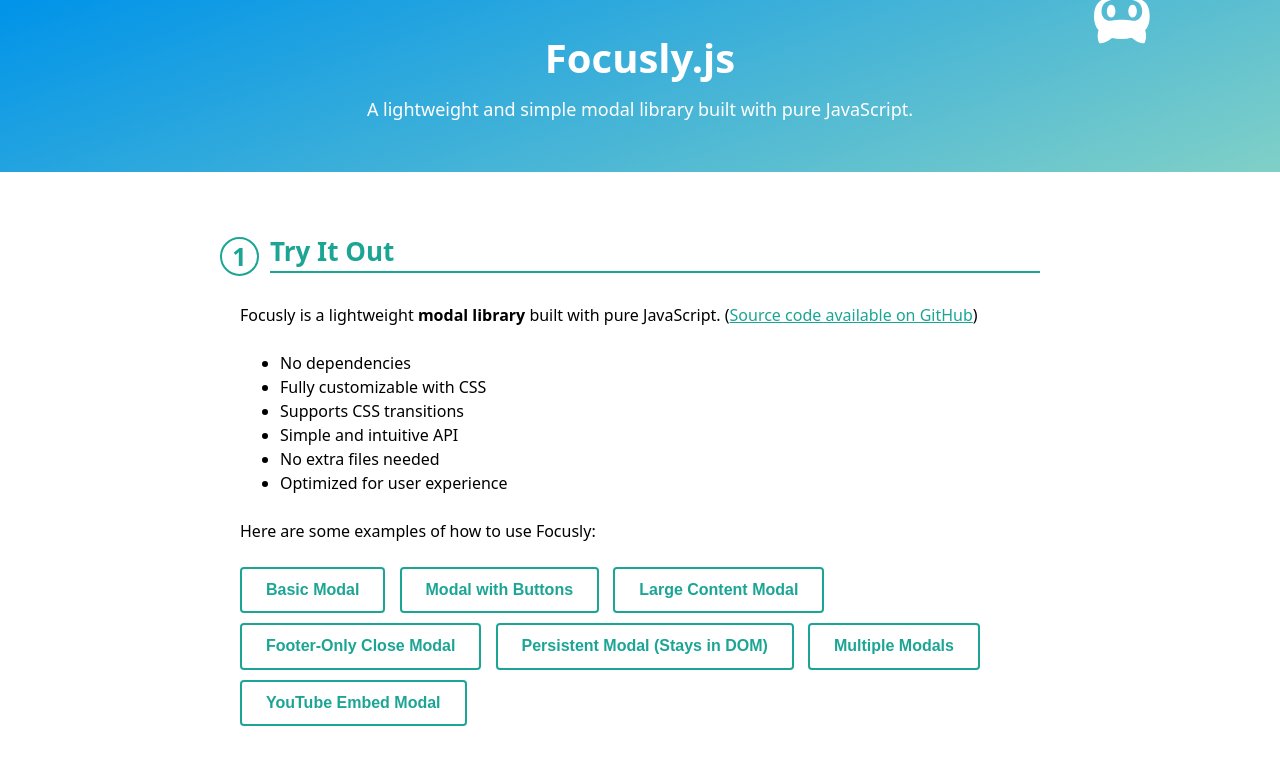
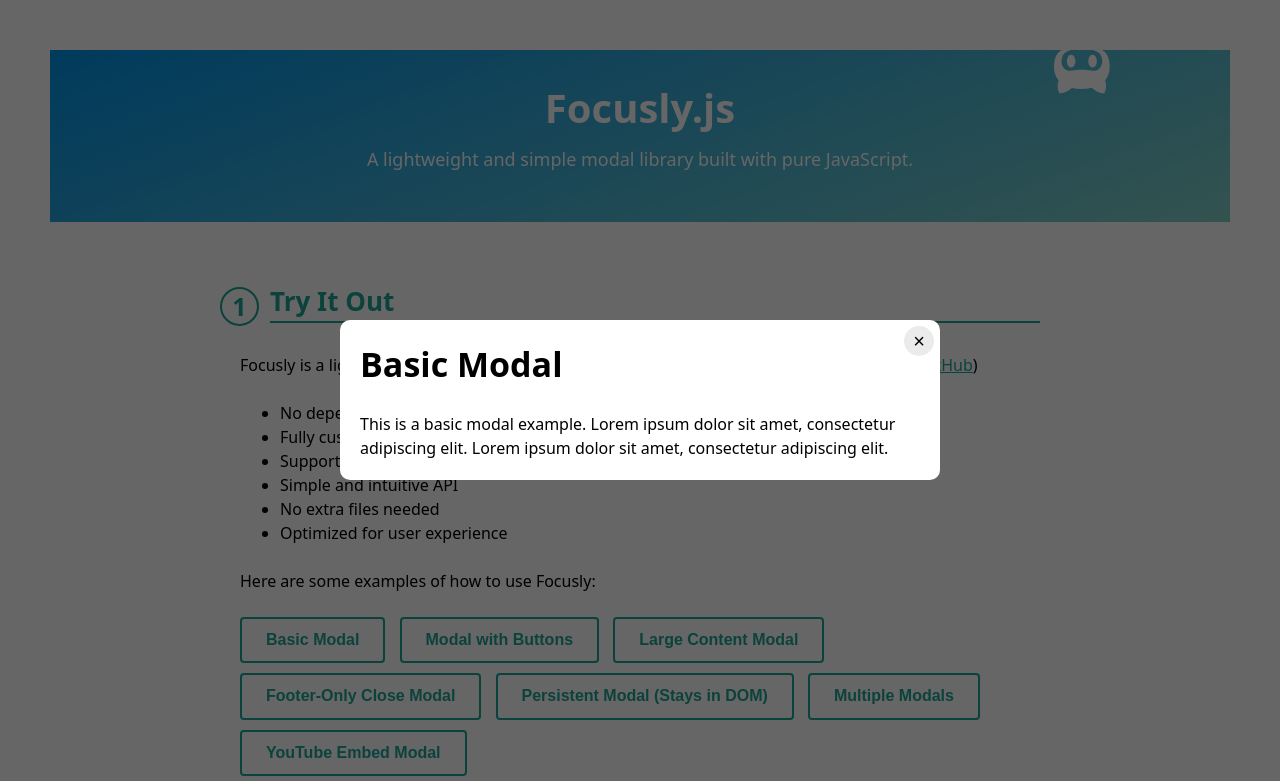
Before and after one commit to vietkhainguyen/focusly, a website: page index.html in a window 1280 px wide. Both pictures are taken after a click on the button "Basic Modal". Shown: the top 781 px of the page. Drawn offline with Linux system fonts and the light colour scheme.

Commit message:
Scroll problems

```diff
--- a/assets/styles.css
+++ b/assets/styles.css
@@ -179,6 +179,7 @@
   background-color: #fff;
   font-family: system-ui, -apple-system, BlinkMacSystemFont, "Segoe UI", Roboto,
     Oxygen, Ubuntu, Cantarell, "Open Sans", "Helvetica Neue", sans-serif;
+  overflow: hidden;
 }
 
 a,
@@ -205,6 +206,13 @@
 
 .important {
   text-decoration: underline;
+}
+
+.wrapper {
+  position: fixed;
+  inset: 0;
+  overflow-y: auto;
+  padding: 50px;
 }
 
 .container {
--- a/index.html
+++ b/index.html
@@ -14,6 +14,7 @@
     <link rel="shortcut icon" href="./favicon.ico" type="image/x-icon" />
   </head>
   <body>
+    <div class="wrapper">
       <!-- HEADER -->
       <header class="header">
         <div class="container">
@@ -35,8 +36,8 @@
       <div class="container content">
         <h2 data-bullet="1" class="title" id="try-it-out">Try It Out</h2>
         <p>
-        Focusly is a lightweight <strong>modal library</strong> built with pure
-        JavaScript. (<a href="https://github.com/vietkhainguyen/focusly"
+          Focusly is a lightweight <strong>modal library</strong> built with
+          pure JavaScript. (<a href="https://github.com/vietkhainguyen/focusly"
             >Source code available on GitHub</a
           >)
         </p>
@@ -93,8 +94,8 @@
               </a>
               <p>
                 Simply extract the ZIP file and use the
-              <code>focusly.min.js</code> and <code>focusly.min.css</code> files
-              in your project.
+                <code>focusly.min.js</code> and
+                <code>focusly.min.css</code> files in your project.
               </p>
             </td>
           </tr>
@@ -195,9 +196,9 @@
             <td>
               One of <code>content</code> or <code>templateId</code> is required
               to set the modal content. <code>content</code> accepts an HTML
-            string, while <code>templateId</code> specifies the ID of a template
-            element. If both are provided, <code>content</code> will take
-            precedence.
+              string, while <code>templateId</code> specifies the ID of a
+              template element. If both are provided, <code>content</code> will
+              take precedence.
             </td>
           </tr>
           <tr>
@@ -254,7 +255,8 @@
         <h2 data-bullet="5" class="title" id="styling">Styling</h2>
         <p>
           Focusly styles are defined in CSS, with some positioning handled by
-        JavaScript. You can fully customize it to meet your design requirements.
+          JavaScript. You can fully customize it to meet your design
+          requirements.
         </p>
 
         <table class="methods">
@@ -303,8 +305,8 @@
             <tr>
               <td><code>.focusly__footer</code></td>
               <td>
-              Styles the modal footer, aligning buttons to the right and adding
-              spacing between them.
+                Styles the modal footer, aligning buttons to the right and
+                adding spacing between them.
               </td>
             </tr>
             <tr>
@@ -366,22 +368,22 @@
 
         <footer class="footer">
           <p>
-          This is a small project included in the "Practice with DOM" section of
-          the JavaScript Pro course.
+            This is a small project included in the "Practice with DOM" section
+            of the JavaScript Pro course.
           </p>
           <p>
             Learn more at
-          <a href="https://fullstack.edu.vn/landing/javascript" target="_blank">
+            <a
+              href="https://fullstack.edu.vn/landing/javascript"
+              target="_blank"
+            >
               JavaScript Pro</a
             >.
           </p>
         </footer>
       </div>
       <!-- /CONTAINER -->
-
-    <template id="modal-1">
-      <h1>Template modal 1</h1>
-    </template>
+    </div>
 
     <script src="./assets/highlight/highlight.js"></script>
     <script src="./src/focusly.js"></script>
@@ -390,10 +392,17 @@
       hljs.initHighlightingOnLoad();
 
       // Modal samples
+      const modal1Btn = document.querySelector(".js-focusly-modal-1");
+
       const modal1 = new Focusly({
-        templateId: "modal-1",
-        content: "<h1>Content Modal 1</h1>",
+        content: `
+        <h1>Basic Modal</h1>
+        <p>This is a basic modal example. Lorem ipsum dolor sit amet, consectetur adipiscing elit. Lorem ipsum dolor sit amet, consectetur adipiscing elit.</p>`,
       });
+
+      modal1Btn.onclick = () => {
+        modal1.open();
+      };
     </script>
   </body>
 </html>
--- a/src/focusly.css
+++ b/src/focusly.css
@@ -23,7 +23,7 @@
 .focusly__container {
   position: relative;
   width: min(600px, 90%);
-  padding: 20px 20px 0;
+  padding: 20px;
   border-radius: 10px;
   background: #fff;
   transform: scale(0);
@@ -39,10 +39,13 @@
   border-radius: 50%;
   background: #ebebeb;
   font-size: 2rem;
+  border: none;
+  outline: none;
 }
 
 .focusly__close:hover {
   color: #333;
+  cursor: pointer;
 }
 
 .focusly__content {
@@ -54,7 +57,7 @@
   display: flex;
   justify-content: flex-end;
   gap: 8px;
-  padding: 20px 0;
+  padding-top: 20px;
 }
 
 .focusly--no-scroll {
--- a/src/focusly.js
+++ b/src/focusly.js
@@ -24,10 +24,12 @@
 
   this.opt = Object.assign(
     {
+      enableScrollLock: true,
       destroyOnClose: true,
       footer: false,
       cssClass: [],
       closeMethods: ["button", "overlay", "escape"],
+      scrolllockTarget: () => document.body,
     },
     options
   );
@@ -96,13 +98,13 @@
   document.body.append(this._backdrop);
 };
 
-Focusly.prototype.setContent = function(content) {
+Focusly.prototype.setContent = function (content) {
   this.content = content;
 
   if (this._modalContent) {
     this._modalContent.innerHTML = this.content;
   }
-}
+};
 
 Focusly.prototype.setFooterContent = function (html) {
   this._footerContent = html;
@@ -150,8 +152,17 @@
     this._backdrop.classList.add("focusly--show");
   }, 0);
 
-  document.body.classList.add("focusly--no-scroll");
-  document.body.style.paddingRight = this._getScrollbarWidth() + "px";
+  // Disable scrolling
+  if (this.opt.enableScrollLock) {
+    const target = this.opt.scrolllockTarget();
+
+    if (this._hasScrollbar(target)) {
+      target.classList.add("focusly--no-scroll");
+      const targetPadRight = parseInt(getComputedStyle(target).paddingRight);
+      target.style.paddingRight =
+        targetPadRight + this._getScrollbarWidth() + "px";
+    }
+  }
 
   if (this._allowBackdropClose) {
     this._backdrop.onclick = (e) => {
@@ -174,9 +185,11 @@
   return this._backdrop;
 };
 
+Focusly.prototype._hasScrollbar = (target) => {
+  return target.scrollHeight > target.clientHeight;
+};
+
 Focusly.prototype._handleEscapeKey = function (e) {
-  console.log(this);
-
   const lastModal = Focusly.elements[Focusly.elements.length - 1];
   if (e.key === "Escape" && this === lastModal) {
     this.close();
@@ -192,7 +205,6 @@
 
 Focusly.prototype.close = function (destroy = this.opt.destroyOnClose) {
   Focusly.elements.pop();
-  console.log(this);
 
   this._backdrop.classList.remove("focusly--show");
 
@@ -208,8 +220,13 @@
     }
 
     // Enable scrolling
-    document.body.classList.remove("focusly--no-scroll");
-    document.body.style.paddingRight = "";
+    if (this.opt.enableScrollLock && !Focusly.elements.length) {
+      const target = this.opt.scrolllockTarget();
+      if (this._hasScrollbar(target)) {
+        target.classList.remove("focusly--no-scroll");
+        target.style.paddingRight = "";
+      }
+    }
 
     if (typeof this.opt.onClose === "function") this.opt.onClose();
   });
```
Lines whose indentation alone changed are shown as unchanged.
